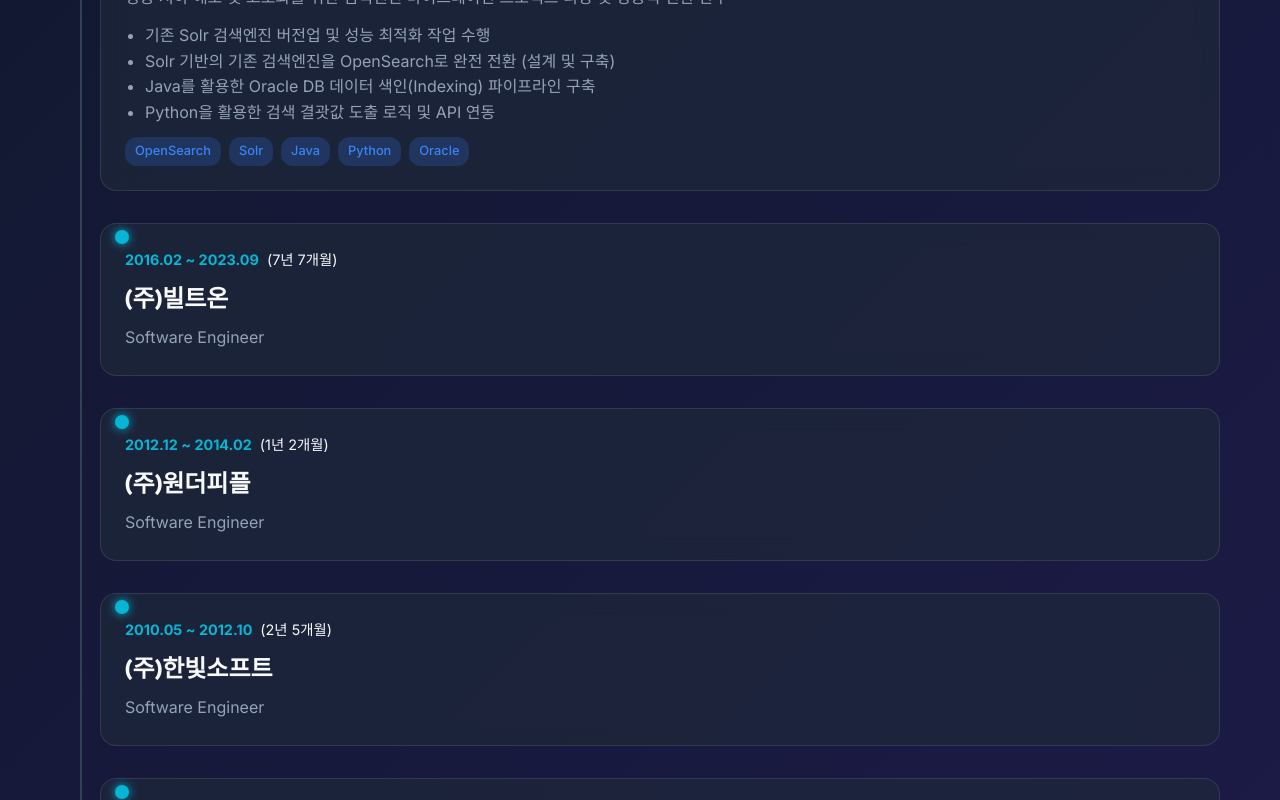
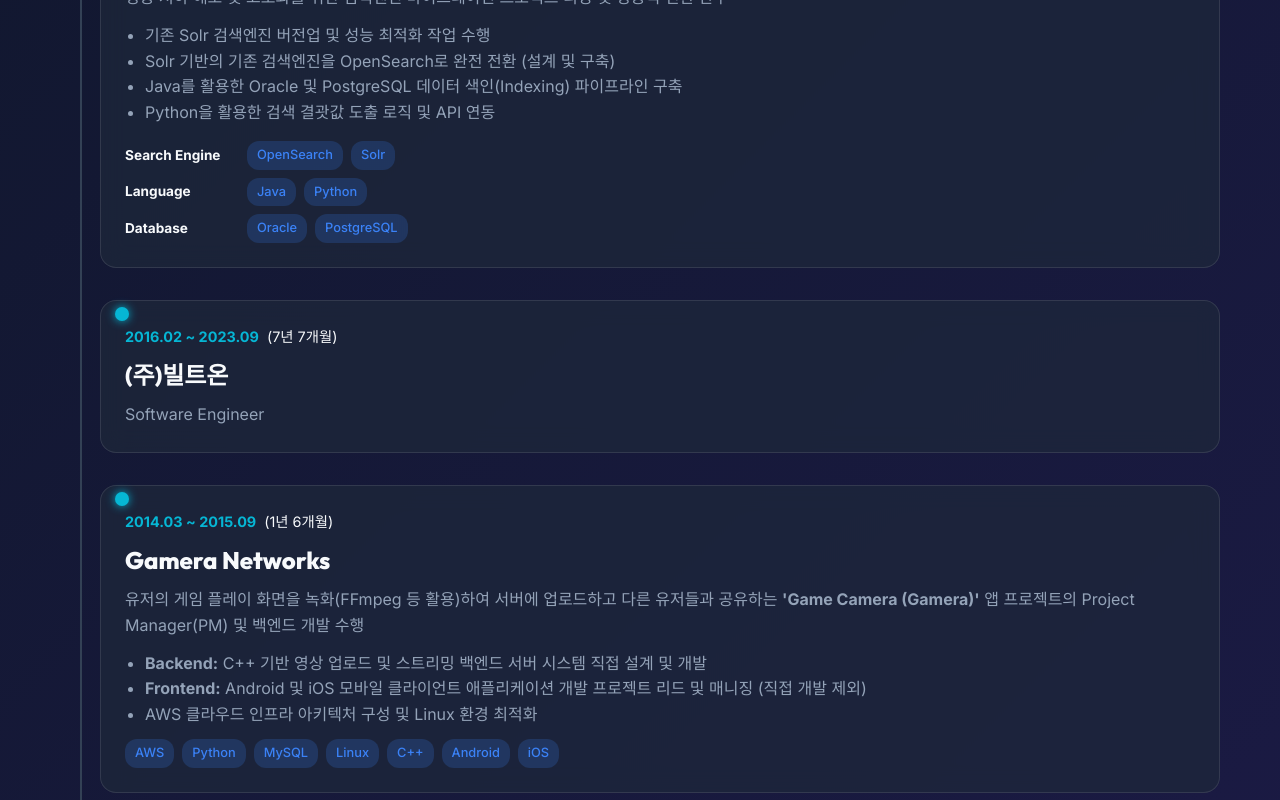
Before and after one commit to alcomist/alcomist.github.io, a React (Vite) app: page /history in a window 1280 px wide. Shown: the part 760-1560 px from the top of the page. Built offline with nearby package versions, Linux system fonts and the light colour scheme.

Commit message:
Gamera Networks 프로젝트 내용 추가

```diff
--- a/src/pages/History.jsx
+++ b/src/pages/History.jsx
@@ -28,17 +28,28 @@ const History = () => {
           <ul style={{ paddingLeft: '20px', margin: '12px 0' }}>
             <li>기존 Solr 검색엔진 버전업 및 성능 최적화 작업 수행</li>
             <li>Solr 기반의 기존 검색엔진을 OpenSearch로 완전 전환 (설계 및 구축)</li>
-            <li>Java를 활용한 Oracle DB 데이터 색인(Indexing) 파이프라인 구축</li>
+            <li>Java를 활용한 Oracle 및 PostgreSQL 데이터 색인(Indexing) 파이프라인 구축</li>
             <li>Python을 활용한 검색 결괏값 도출 로직 및 API 연동</li>
           </ul>
-          <div style={{ marginTop: '12px', display: 'flex', gap: '8px', flexWrap: 'wrap' }}>
-            {[
+          <div style={{ marginTop: '16px', display: 'flex', flexDirection: 'column', gap: '8px' }}>
+            {Object.entries({
+              'Search Engine': [
                 { name: 'OpenSearch', url: 'https://opensearch.org/' },
-              { name: 'Solr', url: 'https://solr.apache.org/' },
+                { name: 'Solr', url: 'https://solr.apache.org/' }
+              ],
+              'Language': [
                 { name: 'Java', url: 'https://dev.java/' },
-              { name: 'Python', url: 'https://www.python.org/' },
-              { name: 'Oracle', url: 'https://www.oracle.com/database/' }
-            ].map(tech => (
+                { name: 'Python', url: 'https://www.python.org/' }
+              ],
+              'Database': [
+                { name: 'Oracle', url: 'https://www.oracle.com/database/' },
+                { name: 'PostgreSQL', url: 'https://www.postgresql.org/' }
+              ]
+            }).map(([category, items]) => (
+              <div key={category} style={{ display: 'flex', alignItems: 'center', gap: '12px', flexWrap: 'wrap' }}>
+                <span style={{ fontSize: '0.85rem', fontWeight: 'bold', color: 'var(--text-main)', width: '110px' }}>{category}</span>
+                <div style={{ display: 'flex', gap: '8px', flexWrap: 'wrap' }}>
+                  {items.map(tech => (
                     <a
                       key={tech.name}
                       href={tech.url}
@@ -61,6 +72,9 @@ const History = () => {
                     </a>
                   ))}
                 </div>
+              </div>
+            ))}
+          </div>
         </>
       ),
       isFreelance: true
@@ -71,6 +85,31 @@ const History = () => {
       endDate: '2023-09-01',
       title: '(주)빌트온',
       description: 'Software Engineer'
+    },
+    {
+      id: 2.5,
+      startDate: '2014-03-01',
+      endDate: '2015-09-01',
+      title: 'Gamera Networks',
+      description: (
+        <>
+          <div style={{ marginBottom: '8px' }}>
+            유저의 게임 플레이 화면을 녹화(FFmpeg 등 활용)하여 서버에 업로드하고 다른 유저들과 공유하는 <strong>'Game Camera (Gamera)'</strong> 앱 프로젝트의 Project Manager(PM) 및 백엔드 개발 수행
+          </div>
+          <ul style={{ paddingLeft: '20px', margin: '12px 0' }}>
+            <li><strong>Backend:</strong> C++ 기반 영상 업로드 및 스트리밍 백엔드 서버 시스템 직접 설계 및 개발</li>
+            <li><strong>Frontend:</strong> Android 및 iOS 모바일 클라이언트 애플리케이션 개발 프로젝트 리드 및 매니징 (직접 개발 제외)</li>
+            <li>AWS 클라우드 인프라 아키텍처 구성 및 Linux 환경 최적화</li>
+          </ul>
+          <div style={{ marginTop: '12px', display: 'flex', gap: '8px', flexWrap: 'wrap' }}>
+            {['AWS', 'Python', 'MySQL', 'Linux', 'C++', 'Android', 'iOS'].map(tech => (
+              <span key={tech} style={{ fontSize: '0.8rem', padding: '4px 10px', background: 'rgba(59, 130, 246, 0.2)', color: 'var(--primary-color)', borderRadius: '12px', fontWeight: '500' }}>
+                {tech}
+              </span>
+            ))}
+          </div>
+        </>
+      )
     },
     {
       id: 3,
```
Lines whose indentation alone changed are shown as unchanged.
